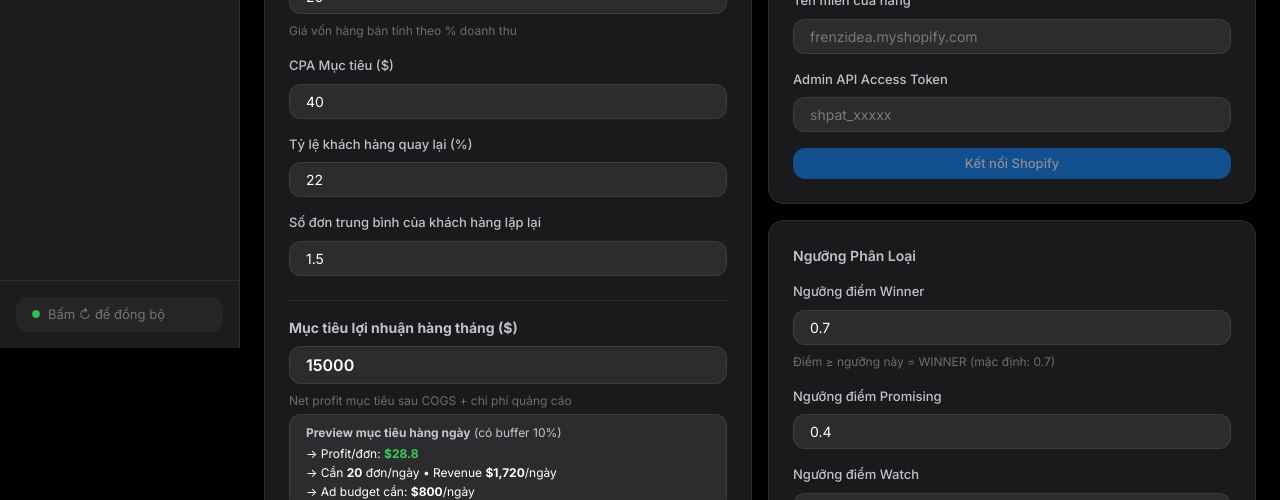
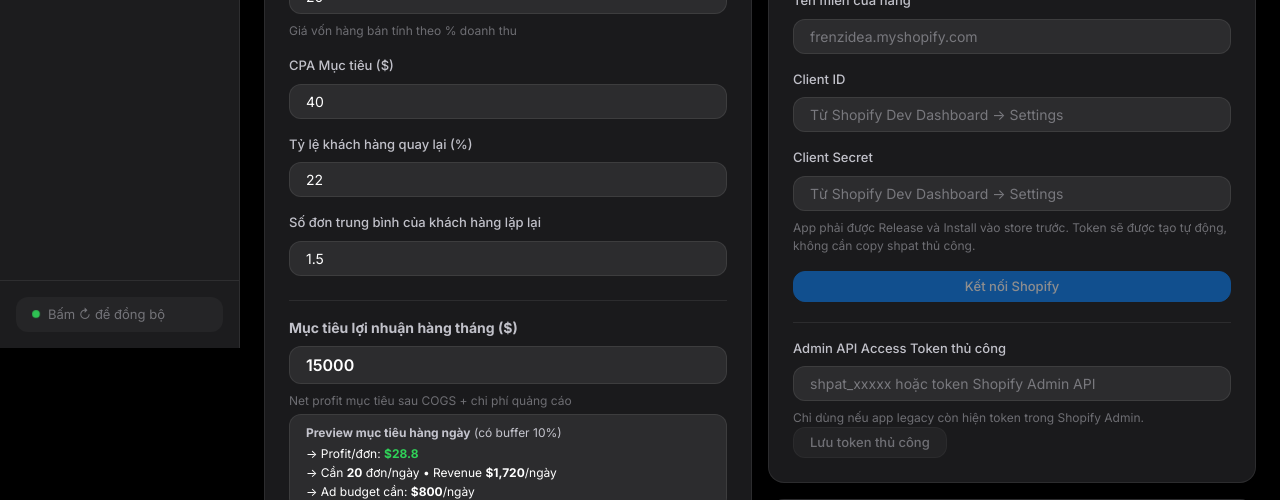
Before and after one commit to dylannguyen6903-boop/adpilot, a Next.js app: page /settings in a window 1280 px wide. Shown: the part 452-952 px from the top of the page. Built offline with nearby package versions, Linux system fonts and the light colour scheme; no server answers; the database is empty.

Commit message:
fix: support Shopify client credentials reconnect

```diff
--- a/src/app/api/settings/connections/route.ts
+++ b/src/app/api/settings/connections/route.ts
@@ -2,6 +2,7 @@ import { NextRequest, NextResponse } from 'next/server';
 import { supabaseAdmin } from '@/lib/supabase';
 import { validateFacebookToken } from '@/lib/facebook';
 import { validateShopifyConnection } from '@/lib/shopify';
+import { requestShopifyClientCredentialsToken } from '@/lib/shopifyToken';
 
 export const dynamic = 'force-dynamic';
 
@@ -29,7 +30,7 @@ export async function GET() {
     // Get profile for connection info
     const { data: profile } = await supabaseAdmin
       .from('business_profiles')
-      .select('fb_accounts, fb_access_token, fb_ad_account_id, shopify_store_domain, shopify_access_token')
+      .select('fb_accounts, fb_access_token, fb_ad_account_id, shopify_store_domain, shopify_access_token, shopify_api_key')
       .limit(1)
       .single();
 
@@ -65,6 +66,7 @@ export async function GET() {
         shopify: {
           configured: !!(profile?.shopify_store_domain && profile?.shopify_access_token),
           storeDomain: profile?.shopify_store_domain || null,
+          hasClientCredentials: !!profile?.shopify_api_key,
           lastSync: shopifyLogs?.[0]?.created_at || null,
           lastSyncStatus: shopifyLogs?.[0]?.status || null,
           lastError: shopifyLogs?.[0]?.error_message || null,
@@ -150,7 +152,50 @@ export async function PUT(request: NextRequest) {
     if (body.fbAccessToken !== undefined) updates.fb_access_token = body.fbAccessToken || null;
     if (body.fbAdAccountId !== undefined) updates.fb_ad_account_id = body.fbAdAccountId || null;
 
-    // Validate and save Shopify credentials
+    // Validate and save Shopify credentials from the 2026 Dev Dashboard flow.
+    if (
+      body.shopifyStoreDomain !== undefined &&
+      body.shopifyClientId !== undefined &&
+      body.shopifyClientSecret !== undefined
+    ) {
+      if (body.shopifyStoreDomain && body.shopifyClientId && body.shopifyClientSecret) {
+        const token = await requestShopifyClientCredentialsToken({
+          shop: body.shopifyStoreDomain,
+          clientId: body.shopifyClientId,
+          clientSecret: body.shopifyClientSecret,
+        });
+
+        const shopifyValidation = await validateShopifyConnection({
+          storeDomain: body.shopifyStoreDomain,
+          accessToken: token.accessToken,
+        });
+        validationResults.shopify = {
+          ...shopifyValidation,
+          scope: token.scope,
+          expiresIn: token.expiresIn,
+          tokenFlow: 'client_credentials',
+        };
+
+        if (!shopifyValidation.valid) {
+          return NextResponse.json(
+            { error: `Invalid Shopify credentials: ${shopifyValidation.error}`, validationResults },
+            { status: 400 }
+          );
+        }
+
+        updates.shopify_store_domain = body.shopifyStoreDomain;
+        updates.shopify_access_token = token.accessToken;
+        updates.shopify_api_key = body.shopifyClientId;
+        updates.shopify_api_secret = body.shopifyClientSecret;
+      } else {
+        updates.shopify_store_domain = body.shopifyStoreDomain || null;
+        updates.shopify_access_token = null;
+        updates.shopify_api_key = null;
+        updates.shopify_api_secret = null;
+      }
+    }
+
+    // Legacy/manual Admin API token support.
     if (body.shopifyStoreDomain !== undefined && body.shopifyAccessToken !== undefined) {
       if (body.shopifyStoreDomain && body.shopifyAccessToken) {
         const shopifyValidation = await validateShopifyConnection({
--- a/src/app/settings/page.tsx
+++ b/src/app/settings/page.tsx
@@ -24,6 +24,7 @@ interface ConnectionsResponse {
     shopify: {
       configured: boolean;
       storeDomain: string | null;
+      hasClientCredentials: boolean;
       lastSync: string | null;
       lastSyncStatus: string | null;
       lastError: string | null;
@@ -52,6 +53,8 @@ export default function SettingsPage() {
   const [fbAccountId, setFbAccountId] = useState('');
   const [shopifyDomain, setShopifyDomain] = useState('');
   const [shopifyToken, setShopifyToken] = useState('');
+  const [shopifyClientId, setShopifyClientId] = useState('');
+  const [shopifyClientSecret, setShopifyClientSecret] = useState('');
   const [shopifyDomainTouched, setShopifyDomainTouched] = useState(false);
 
   // Status
@@ -193,6 +196,28 @@ export default function SettingsPage() {
     if (res.ok) {
       setShopifyMsg('✅ Kết nối Shopify thành công!');
       setShopifyToken('');
+      setShopifyDomainTouched(false);
+      refetchConnections();
+    } else {
+      setShopifyMsg(`❌ ${data.error || 'Kết nối thất bại'}`);
+    }
+  };
+
+  const handleConnectShopifyClientCredentials = async () => {
+    setShopifyMsg('');
+    const res = await fetch('/api/settings/connections', {
+      method: 'PUT',
+      headers: apiHeaders(),
+      body: JSON.stringify({
+        shopifyStoreDomain: shopifyDomain,
+        shopifyClientId,
+        shopifyClientSecret,
+      }),
+    });
+    const data = await res.json();
+    if (res.ok) {
+      setShopifyMsg('✅ Kết nối Shopify thành công bằng Client ID/Secret.');
+      setShopifyClientSecret('');
       setShopifyDomainTouched(false);
       refetchConnections();
     } else {
@@ -374,6 +399,7 @@ export default function SettingsPage() {
               {connections?.shopify.storeDomain && (
                 <div style={{ fontSize: 'var(--text-xs)', color: 'var(--text-muted)', marginBottom: 'var(--space-sm)' }}>
                   Store đang lưu: {connections.shopify.storeDomain}
+                  {connections.shopify.hasClientCredentials ? ' • Có Client ID/Secret để tự refresh token' : ''}
                 </div>
               )}
 
@@ -392,17 +418,33 @@ export default function SettingsPage() {
                   />
                 </div>
                 <div className="form-group">
-                  <label className="form-label">Admin API Access Token</label>
-                  <input className="form-input" type="password" placeholder="shpat_xxxxx" value={shopifyToken} onChange={(e) => setShopifyToken(e.target.value)} />
+                  <label className="form-label">Client ID</label>
+                  <input className="form-input" type="text" placeholder="Từ Shopify Dev Dashboard → Settings" value={shopifyClientId} onChange={(e) => setShopifyClientId(e.target.value)} />
+                </div>
+                <div className="form-group">
+                  <label className="form-label">Client Secret</label>
+                  <input className="form-input" type="password" placeholder="Từ Shopify Dev Dashboard → Settings" value={shopifyClientSecret} onChange={(e) => setShopifyClientSecret(e.target.value)} />
+                  <span className="form-helper">App phải được Release và Install vào store trước. Token sẽ được tạo tự động, không cần copy shpat thủ công.</span>
+                </div>
+                <button className="btn btn-primary" onClick={handleConnectShopifyClientCredentials} disabled={!shopifyDomain || !shopifyClientId || !shopifyClientSecret || savingConnections} id="btn-connect-shopify-client-credentials">
+                  {shopifyConnectionState.label === 'Cần kết nối lại' ? 'Kết nối lại Shopify' : 'Kết nối Shopify'}
+                </button>
+
+                <div style={{ borderTop: '1px solid var(--border-primary)', paddingTop: 'var(--space-md)', marginTop: 'var(--space-xs)' }}>
+                  <div className="form-group">
+                    <label className="form-label">Admin API Access Token thủ công</label>
+                    <input className="form-input" type="password" placeholder="shpat_xxxxx hoặc token Shopify Admin API" value={shopifyToken} onChange={(e) => setShopifyToken(e.target.value)} />
+                    <span className="form-helper">Chỉ dùng nếu app legacy còn hiện token trong Shopify Admin.</span>
+                  </div>
+                  <button className="btn btn-secondary" onClick={handleConnectShopify} disabled={!shopifyDomain || !shopifyToken || savingConnections} id="btn-connect-shopify">
+                    Lưu token thủ công
+                  </button>
                 </div>
                 {shopifyMsg && (
                   <div style={{ fontSize: 'var(--text-sm)', color: shopifyMsg.startsWith('✅') ? 'var(--color-winner)' : 'var(--color-kill)' }}>
                     {shopifyMsg.replace('✅ ', '').replace('❌ ', '')}
                   </div>
                 )}
-                <button className="btn btn-primary" onClick={handleConnectShopify} disabled={!shopifyDomain || !shopifyToken || savingConnections} id="btn-connect-shopify">
-                  {shopifyConnectionState.label === 'Cần kết nối lại' ? 'Kết nối lại Shopify' : 'Kết nối Shopify'}
-                </button>
               </div>
             </div>
 
--- /dev/null
+++ b/src/lib/shopifyToken.ts
@@ -0,0 +1,85 @@
+const SHOPIFY_DOMAIN_REGEX = /^[a-zA-Z0-9][a-zA-Z0-9-]*\.myshopify\.com$/;
+
+type FetchImpl = typeof fetch;
+
+export interface ShopifyClientCredentialsInput {
+  shop: string;
+  clientId: string;
+  clientSecret: string;
+  fetchImpl?: FetchImpl;
+}
+
+export interface ShopifyClientCredentialsToken {
+  accessToken: string;
+  scope: string | null;
+  expiresIn: number | null;
+}
+
+function getResponseDetail(data: unknown): string {
+  if (!data || typeof data !== 'object') return '';
+  const record = data as Record<string, unknown>;
+  if (typeof record.error_description === 'string') return record.error_description;
+  if (typeof record.error === 'string') return record.error;
+  return '';
+}
+
+function normalizeShopifyStoreDomain(storeDomain: string): string {
+  const cleaned = storeDomain
+    .trim()
+    .replace(/^https?:\/\//i, '')
+    .replace(/^www\./i, '');
+
+  const adminStoreMatch = cleaned.match(/^admin\.shopify\.com\/store\/([^/?#]+)/i);
+  if (adminStoreMatch) {
+    return `${adminStoreMatch[1].toLowerCase()}.myshopify.com`;
+  }
+
+  return cleaned
+    .replace(/^admin\./i, '')
+    .replace(/\/admin\/?.*$/i, '')
+    .replace(/\/.*$/, '')
+    .replace(/\/$/, '')
+    .toLowerCase();
+}
+
+export async function requestShopifyClientCredentialsToken({
+  shop,
+  clientId,
+  clientSecret,
+  fetchImpl = fetch,
+}: ShopifyClientCredentialsInput): Promise<ShopifyClientCredentialsToken> {
+  const normalizedShop = normalizeShopifyStoreDomain(shop);
+
+  if (!SHOPIFY_DOMAIN_REGEX.test(normalizedShop)) {
+    throw new Error('Invalid shop domain. Must be *.myshopify.com');
+  }
+
+  const body = new URLSearchParams({
+    grant_type: 'client_credentials',
+    client_id: clientId.trim(),
+    client_secret: clientSecret.trim(),
+  });
+
+  const response = await fetchImpl(`https://${normalizedShop}/admin/oauth/access_token`, {
+    method: 'POST',
+    headers: { 'Content-Type': 'application/x-www-form-urlencoded' },
+    body,
+  });
+
+  const data = await response.json().catch(() => null) as Record<string, unknown> | null;
+
+  if (!response.ok) {
+    const detail = getResponseDetail(data);
+    throw new Error(`Shopify token request failed (${response.status}): ${detail || response.statusText}`);
+  }
+
+  if (!data || typeof data.access_token !== 'string') {
+    throw new Error('Shopify token response did not include access_token.');
+  }
+
+  return {
+    accessToken: data.access_token,
+    scope: typeof data.scope === 'string' ? data.scope : null,
+    expiresIn: typeof data.expires_in === 'number' ? data.expires_in : null,
+  };
+}
```
Also changed, not shown: src/app/api/shopify/auth-start/route.ts (+30 -35 lines), src/app/api/shopify/sync/route.ts (+37 -1 lines), src/app/shopify-auth/page.tsx (+12 -12 lines), 1 other file (tests, documents, lock files or other folders).
